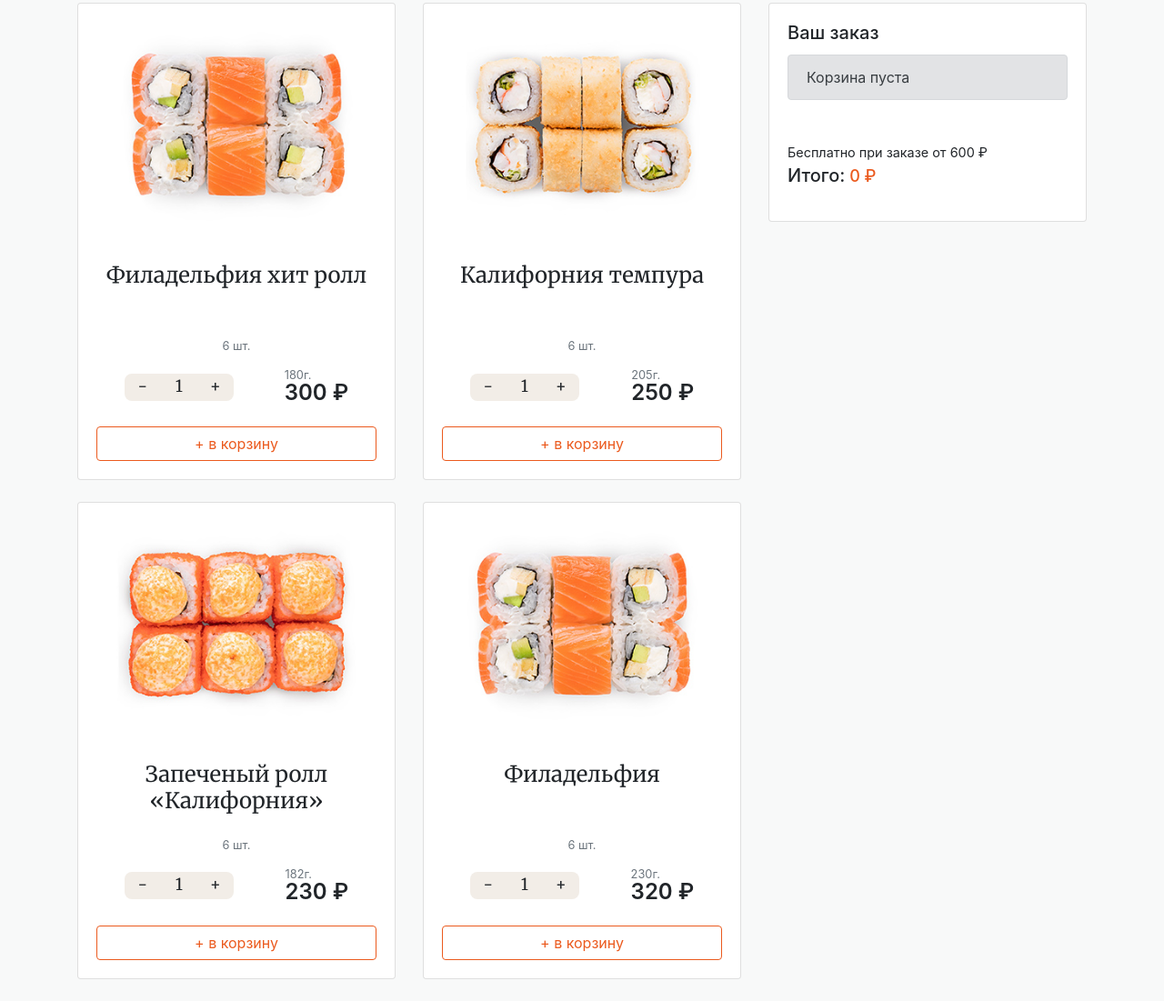
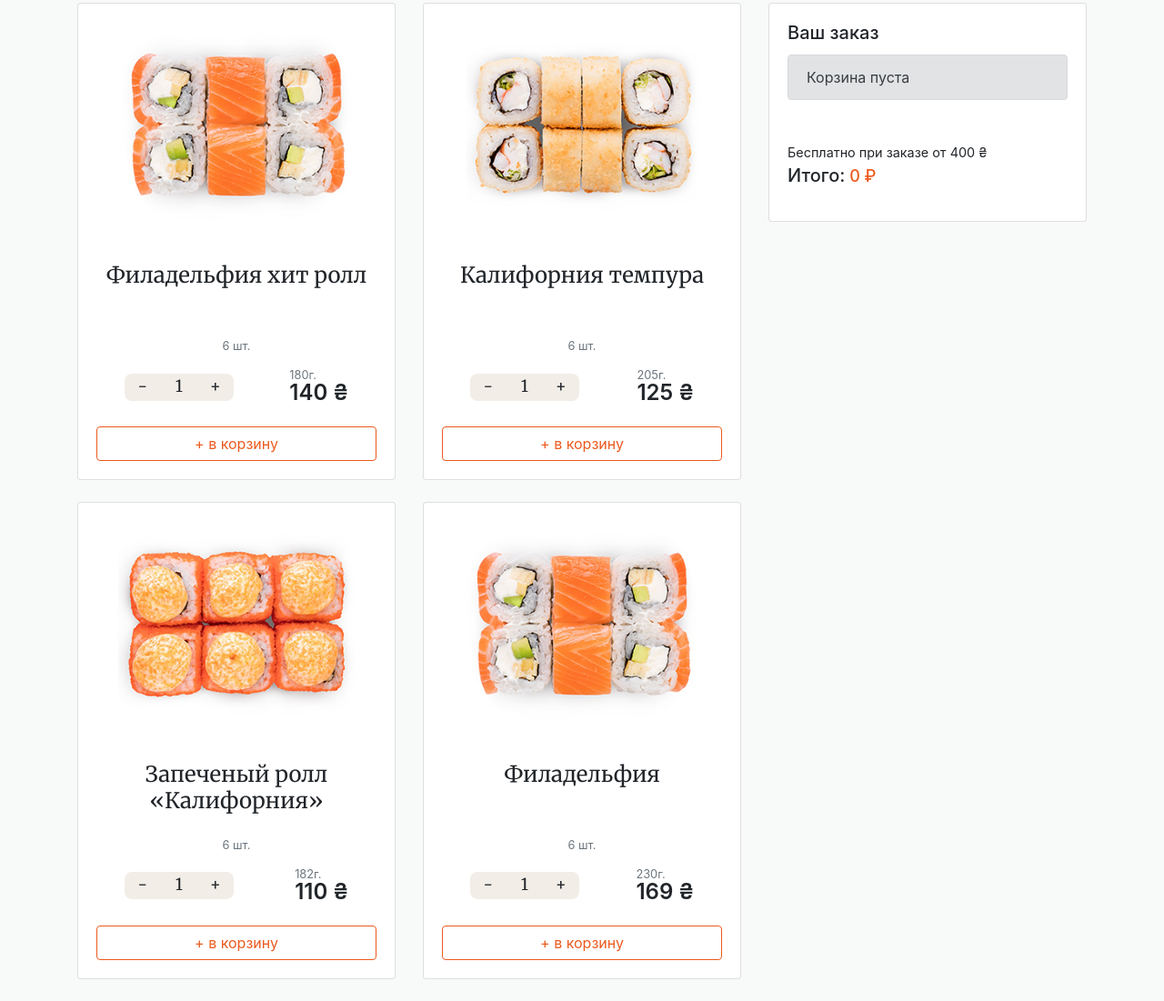
Before and after one commit to NEETRUNNER/ROLLS_APP, a plain HTML site: page index.html in a window 1280 px wide. Shown: the part 302-1403 px from the top of the page at 91% size. Drawn offline with Linux system fonts and the light colour scheme.

Commit message:
Update index.html

```diff
--- a/index.html
+++ b/index.html
@@ -43,7 +43,7 @@
 
 									<div class="price">
 										<div class="price__weight">180г.</div>
-										<div class="price__currency">300 ₽</div>
+										<div class="price__currency">140 ₴</div>
 									</div>
 								</div>
 
@@ -71,7 +71,7 @@
 
 									<div class="price">
 										<div class="price__weight">205г.</div>
-										<div class="price__currency">250 ₽</div>
+										<div class="price__currency">125 ₴</div>
 									</div>
 								</div>
 
@@ -99,7 +99,7 @@
 
 									<div class="price">
 										<div class="price__weight">182г.</div>
-										<div class="price__currency">230 ₽</div>
+										<div class="price__currency">110 ₴</div>
 									</div>
 
 								</div>
@@ -128,7 +128,7 @@
 
 									<div class="price">
 										<div class="price__weight">230г.</div>
-										<div class="price__currency">320 ₽</div>
+										<div class="price__currency">169 ₴</div>
 									</div>
 
 								</div>
@@ -166,7 +166,7 @@
 							<p data-cart-delivery class="none">
 								<span class="h5">Доставка: </span>
 								<span class="delivery-cost">250 ₽</span> </p><br>
-								<span class="freeDelivery small">Бесплатно при заказе от 600 ₽</span>
+								<span class="freeDelivery small">Бесплатно при заказе от 400 ₴</span>
 							<p>
 								<span class="h5">Итого:</span> <span class="total-price">0</span>
 								<span class="rouble">₽</span></p>
```
